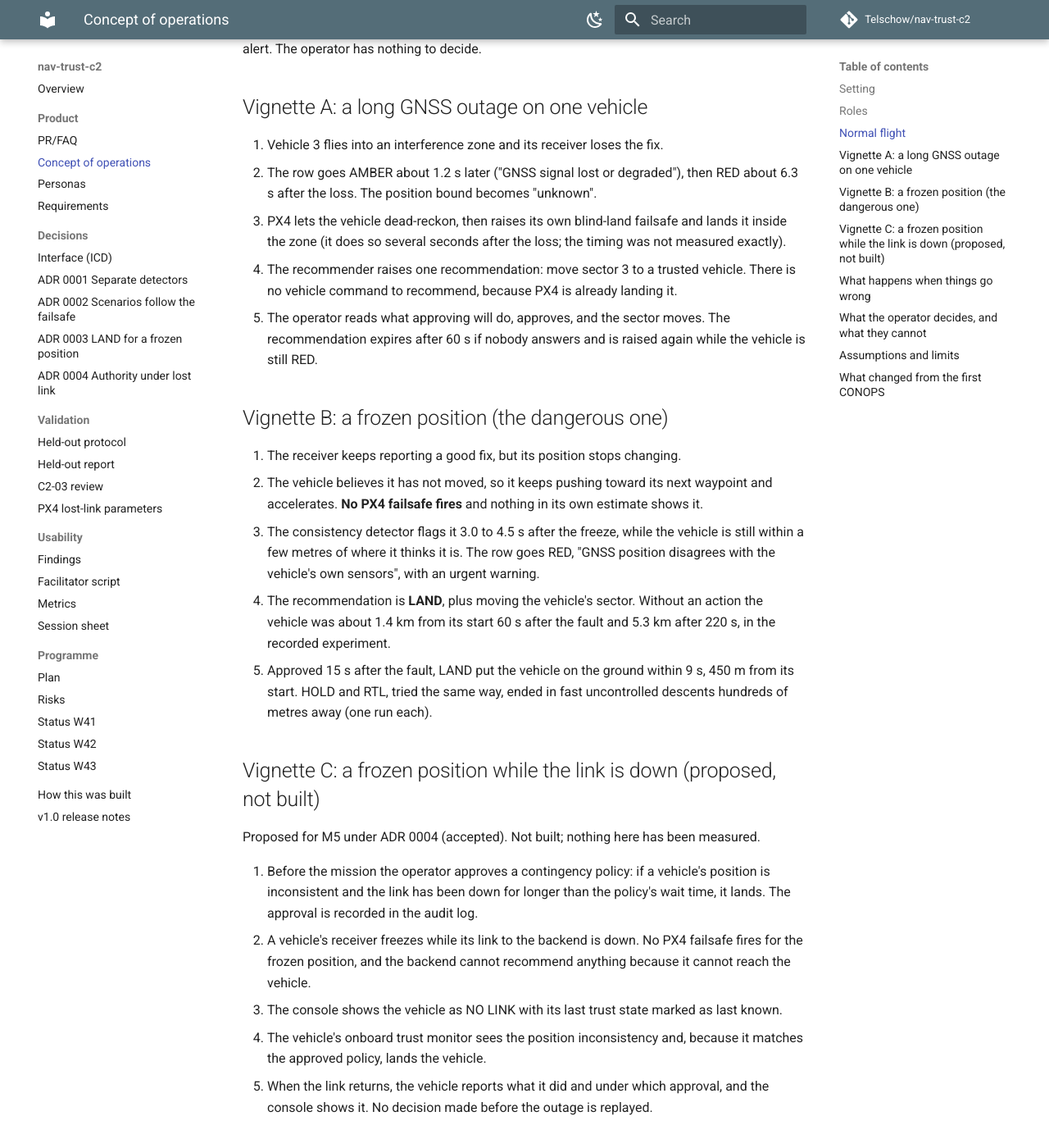
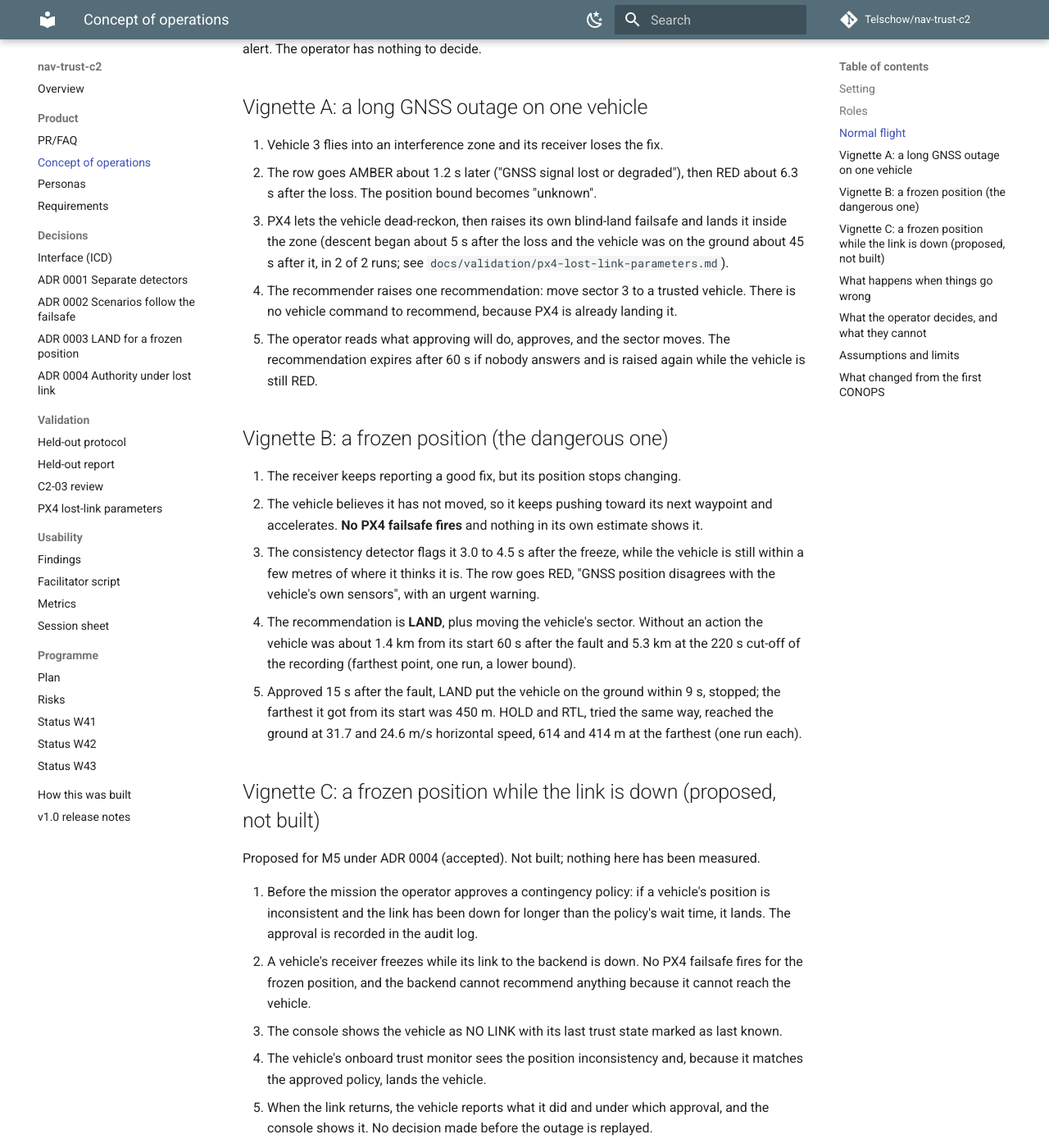
Before and after one commit to Telschow/nav-trust-c2, an MkDocs documentation site: the page built from docs/product/CONOPS.md, in a window 1280 px wide and 1400 px high, scrolled down 941 px. Shown: the whole window at 82% size. Built offline with MkDocs 1.6.1 and Material for MkDocs 9.7.7, drawn with Linux system fonts in a browser that asks for light colours; comment, search, counter and statistics services are not loaded; some of the changed text lies outside the part shown.

Commit message:
docs: align claims with the evidence (audit, #99)
Remove the placeholder customer quote, qualify the always-approves wording with the planned
pre-approved contingency (ADR 0004), quote ADR 0003's measured speeds instead of 'uncontrolled',
label the 5.3 km figure as the farthest point at the 220 s cut-off of one run, replace the stale
'not measured exactly' timing, refresh plan and risk rows, and state the link-down operator assumption.
ADR 0004 decision items 3 and 4 are left for the maintainer.

Co-Authored-By: Claude Sonnet 5.5 <noreply@anthropic.com>
Claude-Session: https://claude.ai/code/session_01QnVDRzD2rMdsXzjGpA5up9

```diff
--- a/docs/product/CONOPS.md
+++ b/docs/product/CONOPS.md
@@ -31,7 +31,8 @@ operator has nothing to decide.
 2. The row goes AMBER about 1.2 s later ("GNSS signal lost or degraded"), then RED about 6.3 s
    after the loss. The position bound becomes "unknown".
 3. PX4 lets the vehicle dead-reckon, then raises its own blind-land failsafe and lands it inside
-   the zone (it does so several seconds after the loss; the timing was not measured exactly).
+   the zone (descent began about 5 s after the loss and the vehicle was on the ground about 45 s after it, in 2
+   of 2 runs; see `docs/validation/px4-lost-link-parameters.md`).
 4. The recommender raises one recommendation: move sector 3 to a trusted vehicle. There is no
    vehicle command to recommend, because PX4 is already landing it.
 5. The operator reads what approving will do, approves, and the sector moves. The recommendation
@@ -46,11 +47,11 @@ operator has nothing to decide.
    within a few metres of where it thinks it is. The row goes RED, "GNSS position disagrees with
    the vehicle's own sensors", with an urgent warning.
 4. The recommendation is **LAND**, plus moving the vehicle's sector. Without an action the vehicle
-   was about 1.4 km from its start 60 s after the fault and 5.3 km after 220 s, in the recorded
-   experiment.
-5. Approved 15 s after the fault, LAND put the vehicle on the ground within 9 s, 450 m from its
-   start. HOLD and RTL, tried the same way, ended in fast uncontrolled descents hundreds of metres
-   away (one run each).
+   was about 1.4 km from its start 60 s after the fault and 5.3 km at the 220 s cut-off of the recording
+   (farthest point, one run, a lower bound).
+5. Approved 15 s after the fault, LAND put the vehicle on the ground within 9 s, stopped; the farthest
+   it got from its start was 450 m. HOLD and RTL, tried the same way, reached the ground at 31.7 and
+   24.6 m/s horizontal speed, 614 and 414 m at the farthest (one run each).
 
 ## Vignette C: a frozen position while the link is down (proposed, not built)
 
@@ -87,8 +88,9 @@ a vehicle fly somewhere, change a mission by hand, or bypass the gate. v1 does n
 ## Assumptions and limits
 
 Simulation only (PX4 SITL in Gazebo, one vehicle model, 5 to 12 m/s). The faults are PX4's own
-GPS failure injection. The timings above are from a handful of runs (2 to 4 per scenario). The
-operator is assumed to be present and able to act within about a minute.
+GPS failure injection. The timings above are from a handful of runs (2 to 4 per scenario). With the link up, the
+operator is assumed to be present and able to act within about a minute. With the link down, no
+operator is assumed; only a contingency approved before the mission applies (ADR 0004, not built).
 
 ## What changed from the first CONOPS
 
```
Also changed, not shown: README.md (+5 -3 lines), docs/adr/0004-authority-under-lost-link.md (+3 -2 lines), docs/product/PRFAQ.md (+5 -6 lines), docs/product/requirements.md (+2 -2 lines), docs/programme/plan.md (+2 -2 lines), docs/programme/risks.md (+1 -1 lines).
